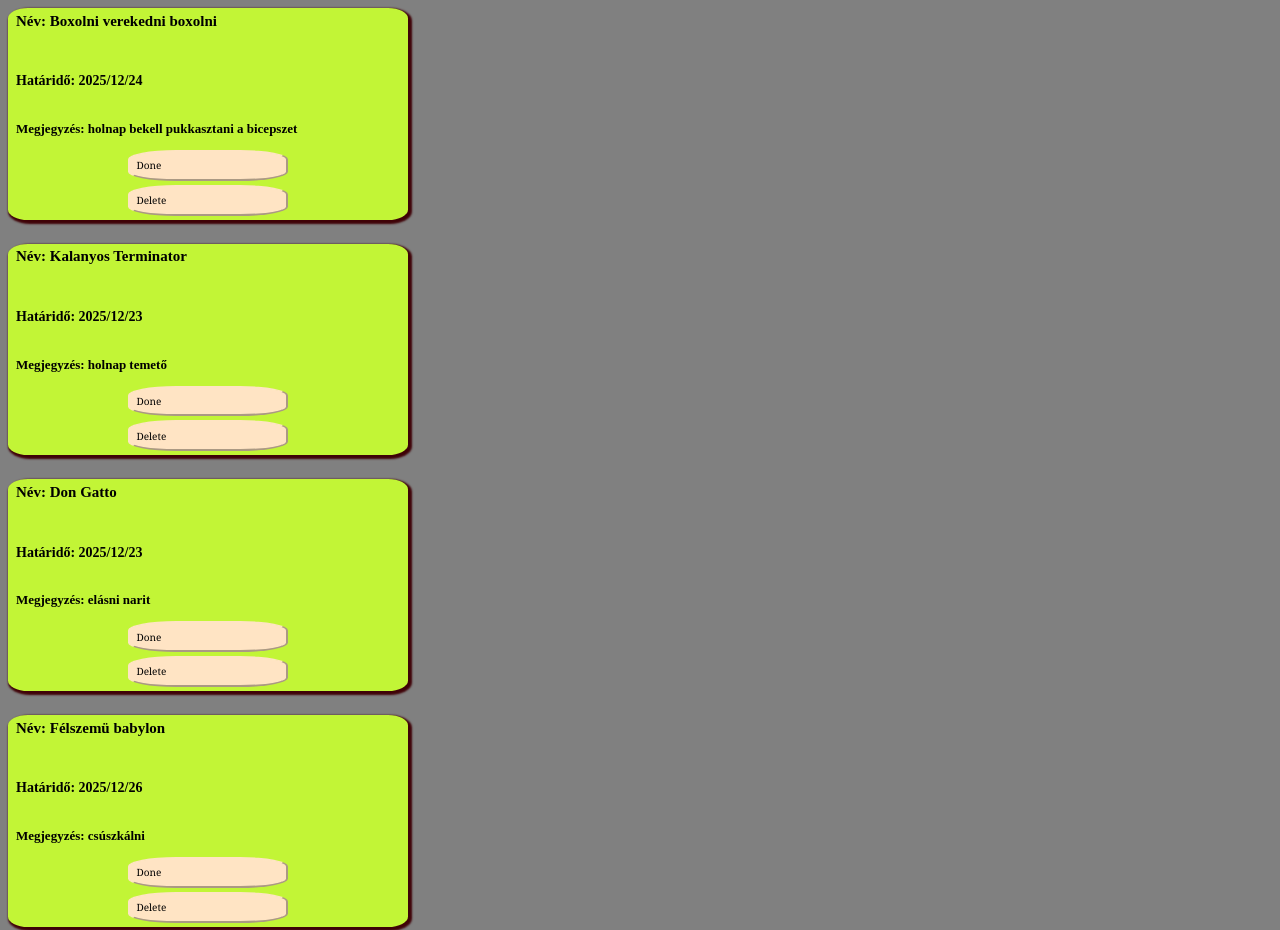
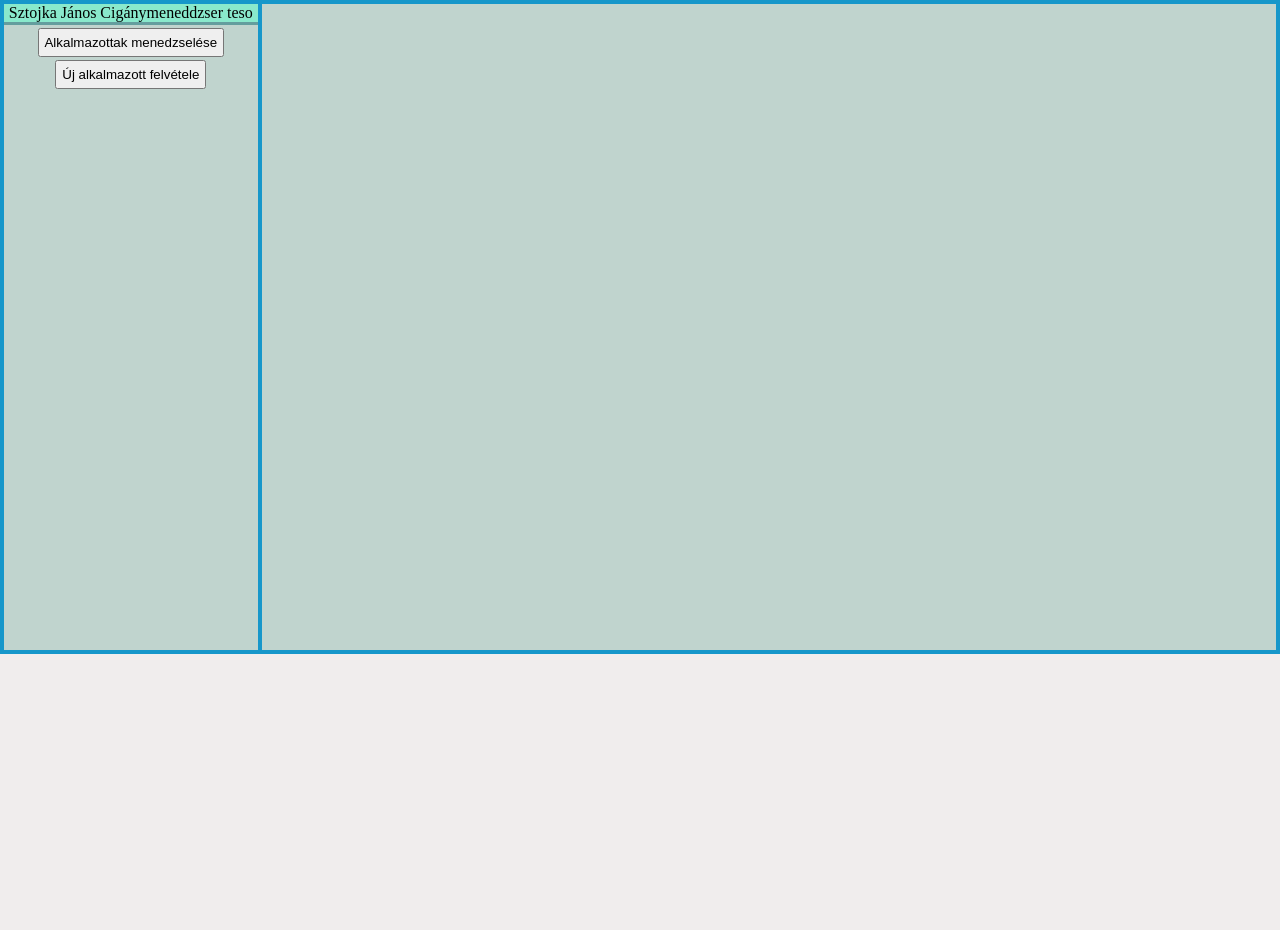
Before and after one commit to Ryznyx/Ryznyx.github.io, a plain HTML site: page index.html in a window 1280 px wide. Shown: the top 930 px of the page. After the commit the page ends 800 px from the top, so only its background shows below. Drawn offline with Linux system fonts and the light colour scheme.

Commit message:
new project

```diff
--- a/design.css
+++ b/design.css
@@ -1,71 +1,51 @@
 body{
-    background-color: gray;
-}
-.opacityhalf{
-    opacity:0.1;
-    transition:0.5s;
-}
-.opacityfull{
-    opacity:1;
-}
-.mainbody{
-    display:flex;
-    flex-direction: column;
-    background-color:gray;
-
-}
-
-.cardstyle
-{
-    display:flex;
-    flex-direction: column;
-    background-color:rgb(194, 245, 54);
-    margin-bottom:1.5rem;
-    border-radius: 5%;
-    width:400px;
-    box-shadow:2px 2px 2px 2px rgb(63, 2, 7);
-
-}
-
-h5{
-    font-size: 15px;
-    margin-left:0.5rem;
-    margin-top:0.3rem;
-}
-h4{
-    font-size: 14px;
-    margin-left:0.5rem;
-}
-h3{
-    font-size: 13px;
-    margin-left:0.5rem;
-}
-
-#cardstyle:hover{
-    background-color:rgb(6, 204, 95);
-    transition: 0.5s;
-}
-.buttondesign{
-    display:flex;
-    flex-direction: column;
-    background-color:bisque;
-
-    border-radius: 30%;
-    margin-left:30%;
-    margin-right:30%;
-    margin-bottom:1%;
-    padding:0.4rem;
-    font-size:10px;
-    font-family: Georgia, 'Times New Roman', Times, serif;
-    border-color: bisque;
-    box-shadow: 0rem;
+    padding:0px;
+    margin:0px;
+    background-color:rgb(240, 237, 237);
 
 
 }
 
-.buttondesign:hover{
-    background-color:rgb(10, 212, 128);
-    transition:0.2s;
-    box-shadow: 1rem;
-    border-color: aqua;
+.maindiv{
+    display:flex;
+    flex-direction: row;
+    border:2px solid rgb(22, 151, 202);
+    height:650px;
+    background-color:rgb(192, 212, 206);
 }
+
+.baldiv{
+display: flex;
+flex-direction: column;
+flex:2;
+border:2px solid rgb(22, 151, 202);
+text-align: center;
+}
+
+
+.jobbdiv{
+display: flex;
+flex:8;
+justify-content:center;
+border:2px solid rgb(22, 151, 202);
+}
+.nameplate{
+    background-color:rgb(137, 233, 204);
+    border-bottom:3px solid rgb(100, 158, 158);
+}
+
+.buttonclass{
+width:fit-content;
+padding:0.3rem;
+margin-top:0.2rem;
+
+}
+.buttonclass:hover{
+    background-color:rgb(189, 247, 81);
+    transition:1s;
+    box-shadow:2px red;
+}
+
+#detailsdata{
+    margin-top: 0.5rem;
+}
--- a/index.html
+++ b/index.html
@@ -4,11 +4,22 @@
     <meta charset="UTF-8">
     <meta name="viewport" content="width=device-width, initial-scale=1.0">
     <link rel="stylesheet" href="design.css">
-    <title>Time To Float</title>
+    <title>***Grand Sárkány Hotel***</title>
 </head>
 <body>
+    <div class="maindiv">
+        <div class="baldiv">
+            <div class="nameplate">Sztojka János Cigánymeneddzser teso</div>
+            <div>
+            <button class="buttonclass" id="managemembers" onclick="mngmembers()">Alkalmazottak menedzselése</button>
+            <button class="buttonclass" id="addmember" onclick="addmbrs()">Új alkalmazott felvétele</button>
+            </div>
+        </div>
+        <div class="jobbdiv">
+            <div id="detailsdata"></div>
 
-    <div class ="mainbody" id="main"></div>
+        </div>
+    </div>
     <script src="java.js"></script>
 </body>
 </html>
--- a/java.js
+++ b/java.js
@@ -1,63 +1,15 @@
- let todo = [];
- todo.push( {name: "Boxolni verekedni boxolni", deadline: "2025/12/24", comment: "holnap bekell pukkasztani a bicepszet"});
- todo.push( {name: "Kalanyos Terminator", deadline: "2025/12/23", comment: "holnap temető"});
- todo.push( {name: "Don Gatto", deadline: "2025/12/23", comment: "elásni narit"});
- todo.push( {name: "Félszemü babylon", deadline: "2025/12/26", comment: "csúszkálni"});
+function mngmembers() {
+let  managevalue = document.getElementById("detailsdata")
+managevalue.innerHTML = "Alkalmazottak menedzselése HAMAROSAN";
+setTimeout(() => {
+    managevalue.innerHTML = "";
+}, 3500);
+}
 
- function updateDiv()
-{
-
-//tömb beolvasás
-let mainbox = document.getElementById("main");
-for (let index = 0; index < todo.length; index++) {
-    let element = todo[index];
-
- //új card layout+data
- let newDiv = document.createElement("div");
- newDiv.classList.add("cardstyle");
- let h4 = document.createElement("h5");
- h4.textContent = "Név: "+ element.name;
-
- let h42 = document.createElement("h4");
- h42.textContent = "Határidő: " +element.deadline;
-
- let h3 = document.createElement("h3");
- h3.textContent = "Megjegyzés: "+element.comment;
-
- //gombok
- let donebutton = document.createElement("button");
- donebutton.classList.add("buttondesign");
- donebutton.innerText = ("Done");
- let deletebutton = document.createElement("button");
- deletebutton.innerText = ("Delete");
- deletebutton.classList.add("buttondesign");
-
-//button functions
-
- deletebutton.onclick = function (){
-    mainbox.removeChild(newDiv);
- }
-
- donebutton.onclick = function(){
-    newDiv.classList.add("opacityhalf");
-    newDiv.removeChild(donebutton);
- }
-
-
-    newDiv.appendChild(h4);
-    newDiv.appendChild(h42);
-    newDiv.appendChild(h3);
-    newDiv.appendChild(donebutton);
-    newDiv.appendChild(deletebutton);
-    mainbox.appendChild(newDiv);
-
-
-
-
-
-
- }
+function addmbrs(){
+    let dtlsvalue= document.getElementById("detailsdata")
+dtlsvalue.innerHTML = "Új alkalmazott felvétele HAMAROSAN";
+setTimeout(() => {
+    dtlsvalue.innerHTML = "";
+}, 3500);
 }
-setTimeout(() => {
-    updateDiv();
-}, 2000);
```
